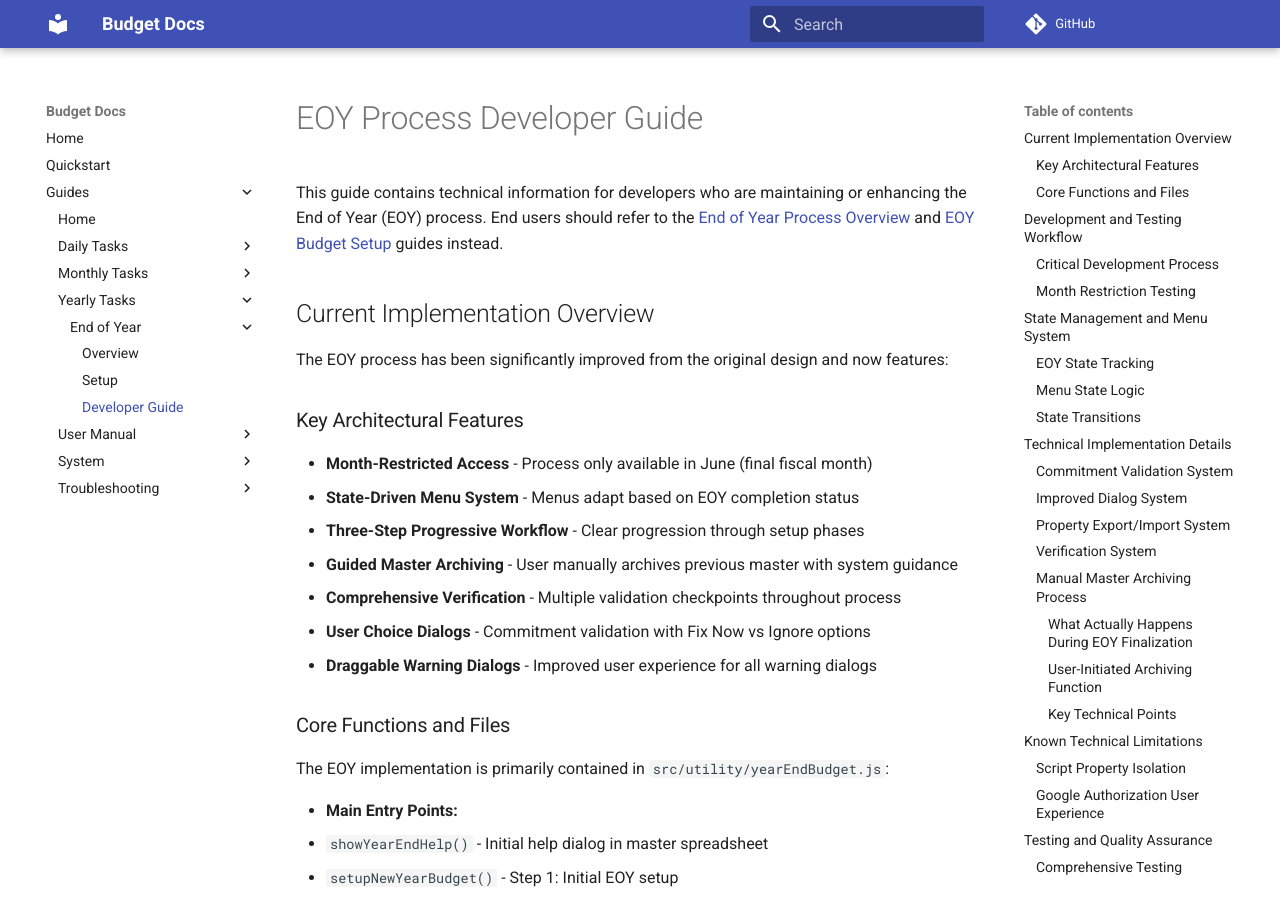
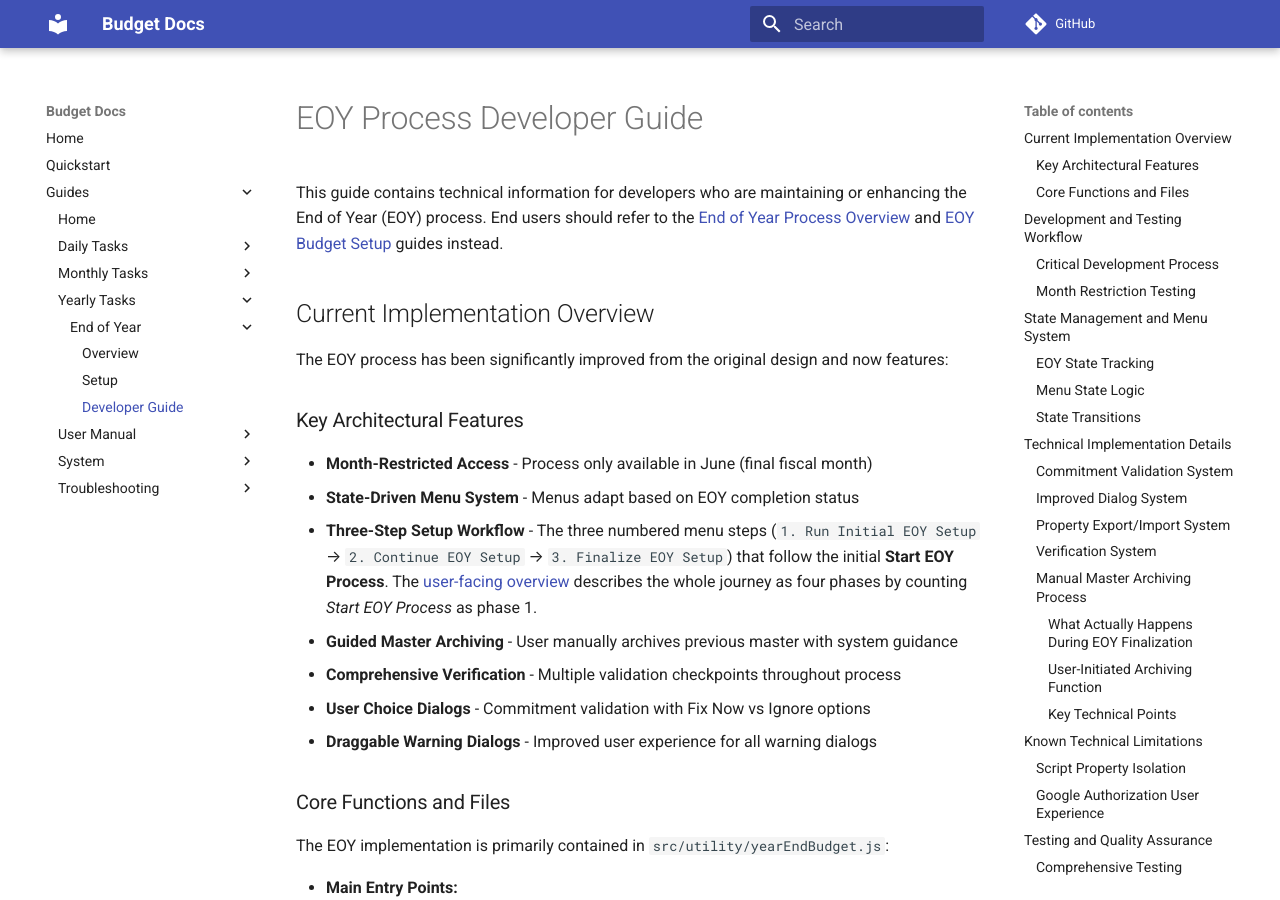
Before and after one commit to griadooss/budget-docs, an MkDocs documentation site: the page built from docs/guides/yearly-tasks/end-of-year/developer-guide.md, in a window 1280 px wide and 900 px high. Built offline with MkDocs 1.6.1 and Material for MkDocs 9.7.7, drawn with Linux system fonts in a browser that asks for light colours; comment, search, counter and statistics services are not loaded.

Commit message:
docs: fix menu nav link + clarify EOY step count
Two small correctness fixes from the manual drift audit:

- mkdocs.yml: the Menu nav entry pointed at "menu-reference" with no
  .md extension, inconsistent with every other entry and a likely
  broken link. Added the extension.
- EOY developer-guide: the "Three-Step Workflow" wording appeared to
  contradict the overview's "four phases". They count different things
  (3 numbered menu steps vs. the whole journey incl. Start EOY Process).
  Made the developer-guide explicit and cross-linked to the overview.

Co-Authored-By: Claude Opus 4.8 <noreply@anthropic.com>

```diff
--- a/docs/guides/yearly-tasks/end-of-year/developer-guide.md
+++ b/docs/guides/yearly-tasks/end-of-year/developer-guide.md
@@ -14,7 +14,7 @@ The EOY process has been significantly improved from the original design and now
 ### Key Architectural Features
 - **Month-Restricted Access** - Process only available in June (final fiscal month)
 - **State-Driven Menu System** - Menus adapt based on EOY completion status
-- **Three-Step Progressive Workflow** - Clear progression through setup phases
+- **Three-Step Setup Workflow** - The three numbered menu steps (`1. Run Initial EOY Setup` → `2. Continue EOY Setup` → `3. Finalize EOY Setup`) that follow the initial **Start EOY Process**. The [user-facing overview](overview.md) describes the whole journey as four phases by counting *Start EOY Process* as phase 1.
 - **Guided Master Archiving** - User manually archives previous master with system guidance
 - **Comprehensive Verification** - Multiple validation checkpoints throughout process
 - **User Choice Dialogs** - Commitment validation with Fix Now vs Ignore options
--- a/mkdocs.yml
+++ b/mkdocs.yml
@@ -37,7 +37,7 @@ nav:
           - Overview: guides/user-manual/basic-overview.md
           - Operations: guides/user-manual/basic-operations.md
           - Starting: guides/user-manual/getting-started.md
-          - Menu: guides/user-manual/menu-reference
+          - Menu: guides/user-manual/menu-reference.md
       - System:
           - Version: guides/system/version.md
           - Changelog: guides/system/changelog.md
```
